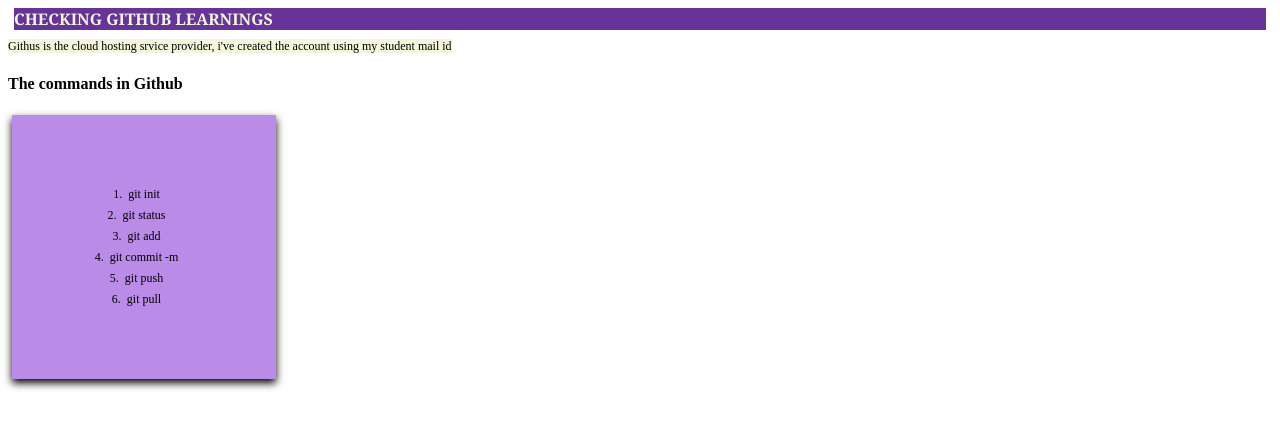
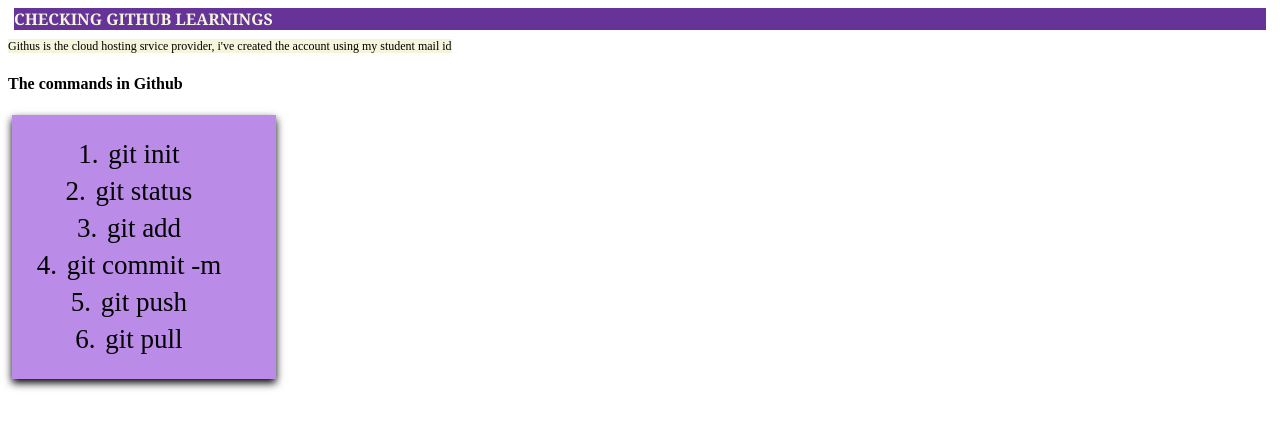
Before and after one commit to akali111/gitcheck, a plain HTML site: page index.html in a window 1280 px wide. Drawn offline with Linux system fonts and the light colour scheme.

Commit message:
Update: increased the font size of the li

```diff
--- a/style.css
+++ b/style.css
@@ -4,4 +4,4 @@ h3 { padding: 10 px; font-size: medium; font-family: Cambria, Cochin, Georgia, T
 span { background-color: beige; color: black; font-size: 12px ;}
 ol{ color: black ;background-color: rgb(186, 139, 231);padding:7px; margin:4px; width:250px; height:250px;box-shadow: 0px 4px 8px rgba(0,0,0,1); display:flex; flex-direction: column; flex-wrap:wrap;align-items:center; justify-content: center;}
 
-li{ font-size: 12px; padding :3px}
+li{ font-size: 27px; padding :3px}
```
